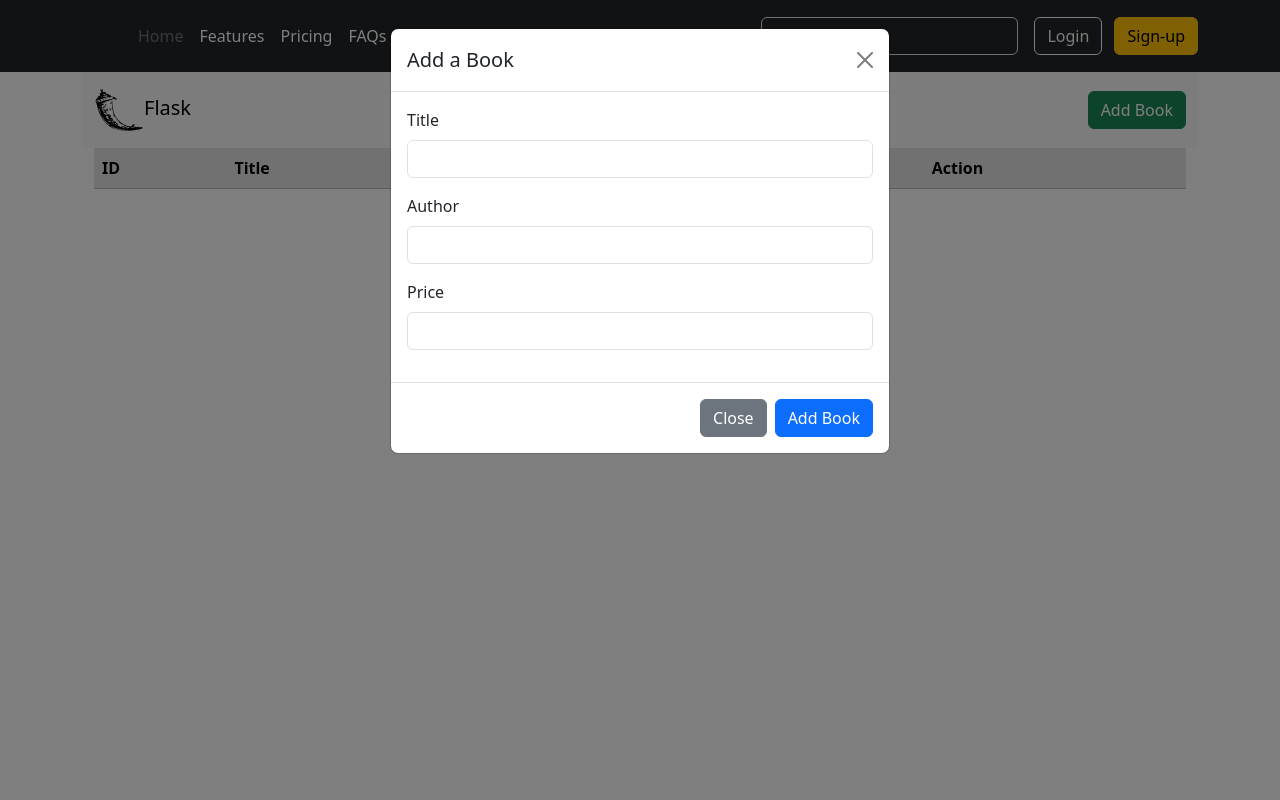
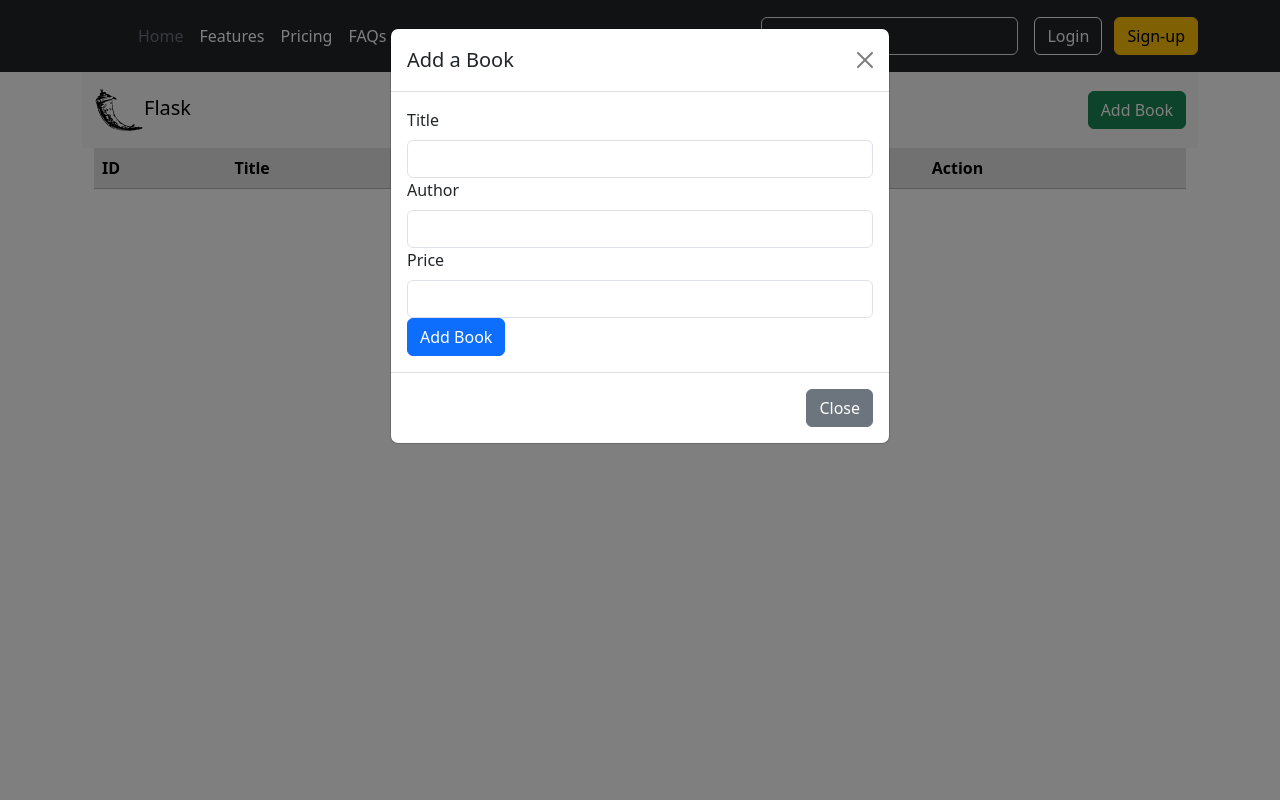
Before and after one commit to yeyulchoi/flaskapp_on_AWS, a Flask app: page / in a window 1280 px wide, after a click on "Add Book". Run offline with Flask 3, Linux system fonts and the light colour scheme; data that the repository does not hold is empty.

Commit message:
added add_book functionality

```diff
--- a/app.py
+++ b/app.py
@@ -1,4 +1,4 @@
-from flask import Flask, render_template
+from flask import Flask, render_template, request, redirect, url_for
 from flask_sqlalchemy import SQLAlchemy
 import mysql.connector
 
@@ -24,9 +24,22 @@ class Book(db.Model):
 
 
 @app.route('/')
-def index():
+def home():
     books = Book.query.all()
     return render_template('index.html', books=books)
+
+@app.route('/add', methods=['POST'])
+def add_book():
+    if request.method =='POST':
+        book = Book(
+            title=request.form.get('title'),
+            author=request.form.get('author'),
+            price=request.form.get('price'))
+        db.session.add(book)
+        db.session.commit()
+        return redirect(url_for('home'))
+
+
 
 if __name__ =='__main__':
     with app.app_context():
--- a/templates/index.html
+++ b/templates/index.html
@@ -12,6 +12,7 @@
     </a>
     <button class="btn btn-success" type="submit" data-bs-toggle="modal" data-bs-target="#add-modal">Add Book</button>
     <!-- modal -->
+
     <div class="modal fade" id="add-modal" tabindex="-1" aria-labelledby="exampleModalLabel" aria-hidden="true">
       <div class="modal-dialog">
         <div class="modal-content">
@@ -20,26 +21,32 @@
             <button type="button" class="btn-close" data-bs-dismiss="modal" aria-label="Close"></button>
           </div>
           <div class="modal-body">
-            <div class="mb-3">
-              <label for="exampleFormControlInput1" class="form-label">Title</label>
-              <input type="text" class="form-control" id="exampleFormControlInput1" name="title" required="1">
-            </div>
-            <div class="mb-3">
-              <label for="exampleFormControlInput1" class="form-label">Author</label>
-              <input type="text" class="form-control" id="exampleFormControlInput1" name="author" required="1">
-            </div>
-            <div class="mb-3">
-              <label for="exampleFormControlInput1" class="form-label">Price</label>
-              <input type="number" class="form-control" id="exampleFormControlInput1"  name="price" required="1">
-            </div>
+            <form action="{{url_for('add_book')}}" method="POST">
+              <div class="form-group">
+                <label for="title" class="form-label">Title</label>
+                <input type="text" class="form-control" id="title" name="title" required="1">
+              </div>
+              <div class="form-group">
+                <label for="author" class="form-label">Author</label>
+                <input type="text" class="form-control" id="author" name="author" required="1">
+              </div>
+              <div class="form-group">
+                <label for="price" class="form-label">Price</label>
+                <input type="number" class="form-control" id="price"  name="price" required="1">
+              </div>
+              <div>
+                <button type="submit" class="btn btn-primary">Add Book</button>
+              </div>
+            </form>
           </div>
           <div class="modal-footer">
             <button type="button" class="btn btn-secondary" data-bs-dismiss="modal">Close</button>
-            <button type="button" class="btn btn-primary">Add Book</button>
+
           </div>
         </div>
       </div>
     </div>
+
   </div>
 </nav>
 <div class="container" >
```
Also changed, not shown: create_db.py (deleted, +0 -16 lines), templates/add_book.html (added, +8 -0 lines), models.py (deleted), 1 other file.
